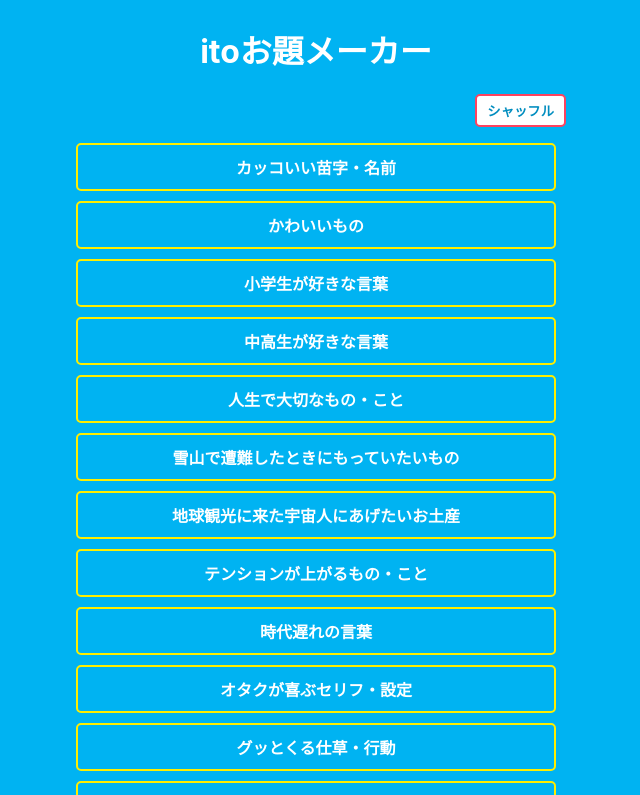
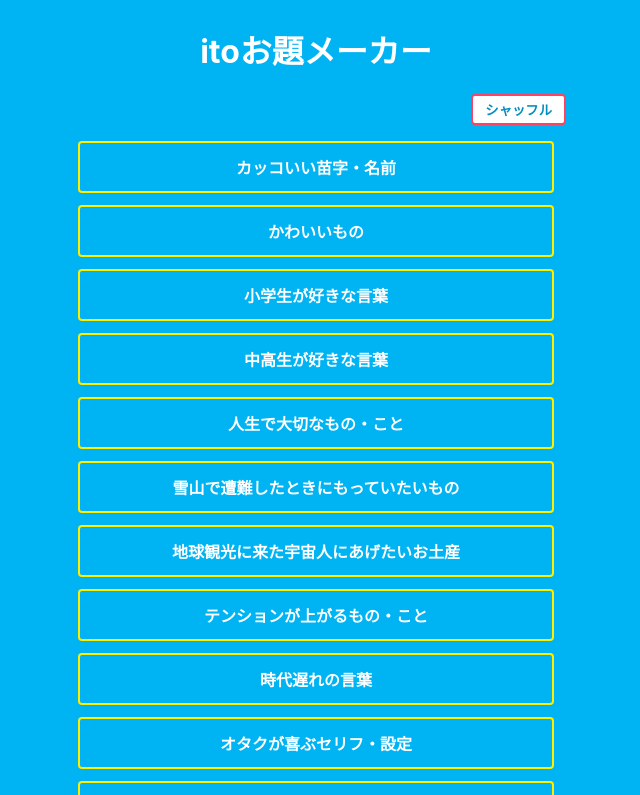
Before and after one commit to aiandrox/ito-theme-maker, a React (Create React App) app: page / in a window 1280 px wide. Shown: the top 795 px of the page, without its empty margins (324-964 px from the left). Built offline with nearby package versions, Linux system fonts and the light colour scheme.

Commit message:
colorの共通化

```diff
--- /dev/null
+++ b/src/color.ts
@@ -0,0 +1,6 @@
+export const color = {
+  white: "#ffffff",
+  lightBlue: "#008dbf",
+  red: "#ff425f",
+  yellow: "#ffee00",
+};
--- a/src/components/Theme/Theme.styles.tsx
+++ b/src/components/Theme/Theme.styles.tsx
@@ -1,4 +1,5 @@
 import styled from "@emotion/styled";
+import { color } from "../../color";
 
 export const ThemeTitle = styled.h2`
   white-space: pre-wrap;
@@ -15,8 +16,8 @@
 export const ThemeBox = styled.button`
   border: 2px solid #ff425f;
   align-items: center;
-  padding: 5px 10px;
-  border-radius: 5px;
+  padding: 4px 12px;
+  border-radius: 4px;
   background-color: #ffffff;
   color: #008dbf;
   cursor: pointer;
@@ -29,33 +30,33 @@
 `;
 
 export const NumberLine = styled.div`
-  border-bottom: dotted 3px #ffee00;
+  border-bottom: dotted 2px ${color.yellow};
 `;
 
 export const Number = styled.div`
   font-size: 12px;
   text-align: center;
-  color: #ffee00;
+  color: ${color.yellow};
 `;
 
 export const Label = styled.div`
-  font-size: 14px;
+  font-size: 16px;
   text-align: center;
 `;
 
 export const ButtonWrapper = styled.div`
   display: flex;
   justify-content: right;
-  margin-bottom: 10px;
+  margin-bottom: 12px;
 `;
 
 export const Button = styled.button`
-  border: 2px solid #ff425f;
+  border: 2px solid ${color.red};
   align-items: center;
-  padding: 5px 10px;
-  border-radius: 5px;
-  background-color: #ffffff;
-  color: #008dbf;
+  padding: 4px 12px;
+  border-radius: 4px;
+  background-color: ${color.white};
+  color: ${color.lightBlue};
   cursor: pointer;
   font-weight: bold;
 `;
--- a/src/components/Top/ThemeItem.styles.ts
+++ b/src/components/Top/ThemeItem.styles.ts
@@ -5,10 +5,10 @@
   flex-direction: column;
   align-items: center;
   justify-content: center;
-  margin: 10px;
-  padding: 10px;
+  margin: 12px;
+  padding: 12px;
   border: 2px solid #ffee00;
-  border-radius: 5px;
+  border-radius: 4px;
   color: #ffffff;
   cursor: pointer;
   font-weight: bold;
--- a/src/components/Top/Top.styles.tsx
+++ b/src/components/Top/Top.styles.tsx
@@ -1,4 +1,5 @@
 import styled from "@emotion/styled";
+import { color } from "../../color";
 
 export const Title = styled.h1`
   text-align: center;
@@ -7,20 +8,20 @@
 export const ButtonWrapper = styled.div`
   display: flex;
   justify-content: right;
-  margin-bottom: 10px;
+  margin-bottom: 12px;
 `;
 
 export const Button = styled.button`
-  border: 2px solid #ff425f;
+  border: 2px solid ${color.red};
   align-items: center;
-  padding: 5px 10px;
-  border-radius: 5px;
-  background-color: #ffffff;
-  color: #008dbf;
+  padding: 4px 12px;
+  border-radius: 4px;
+  background-color: ${color.white};
+  color: ${color.lightBlue};
   cursor: pointer;
   font-weight: bold;
 `;
 
 export const NumberLine = styled.div`
-  border-bottom: dotted 3px #ffee00;
+  border-bottom: dotted 4px ${color.yellow};
 `;
```
